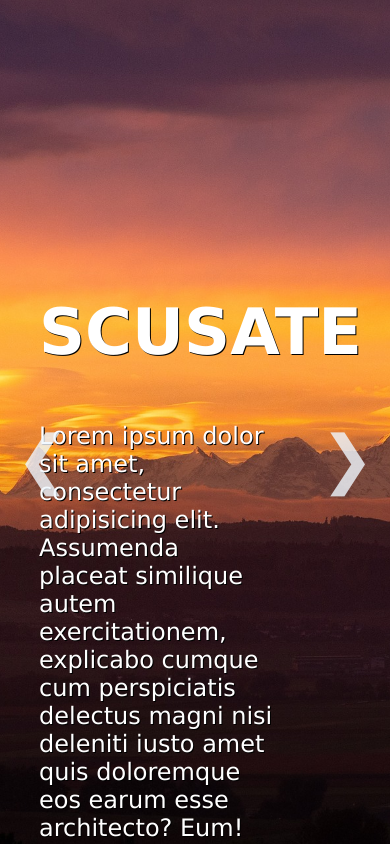
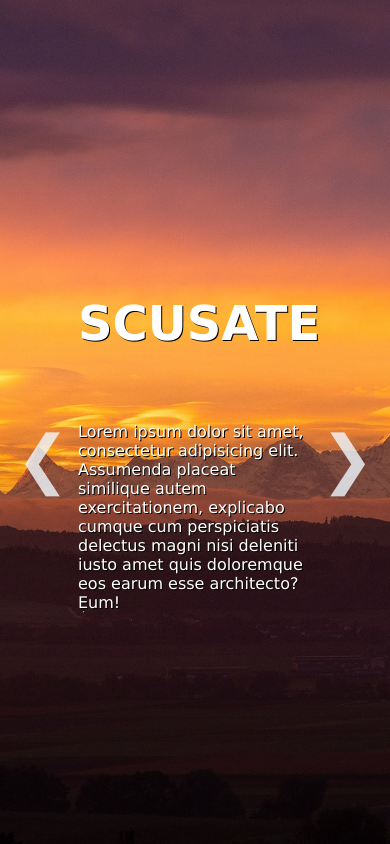
Before and after one commit to scusate/backgroundSlider, a plain HTML site: page index.html in a window 390 px wide. Drawn offline with Linux system fonts and the light colour scheme.

Commit message:
Update style.css
added responsive

```diff
--- a/css/style.css
+++ b/css/style.css
@@ -68,3 +68,15 @@ button::-moz-focus-inner {
     font-size:1.5rem;
     text-shadow: 1px 1px black;
 }
+
+@media(max-width:768px){
+    #brand{
+        left:20%;
+        font-size:3rem;
+    }
+
+    #text{
+        left:20%;
+        font-size:1rem;
+    }
+}
```
